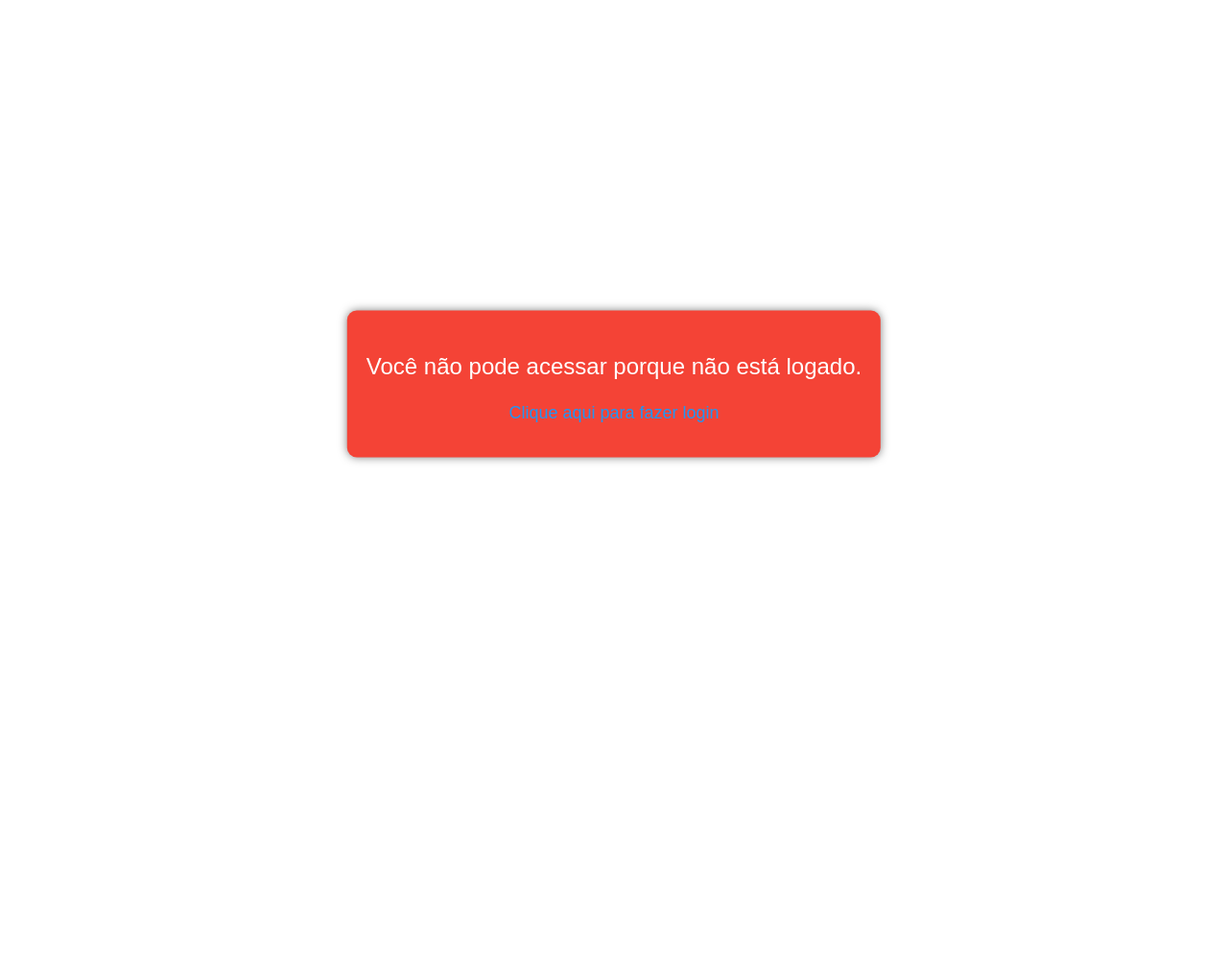
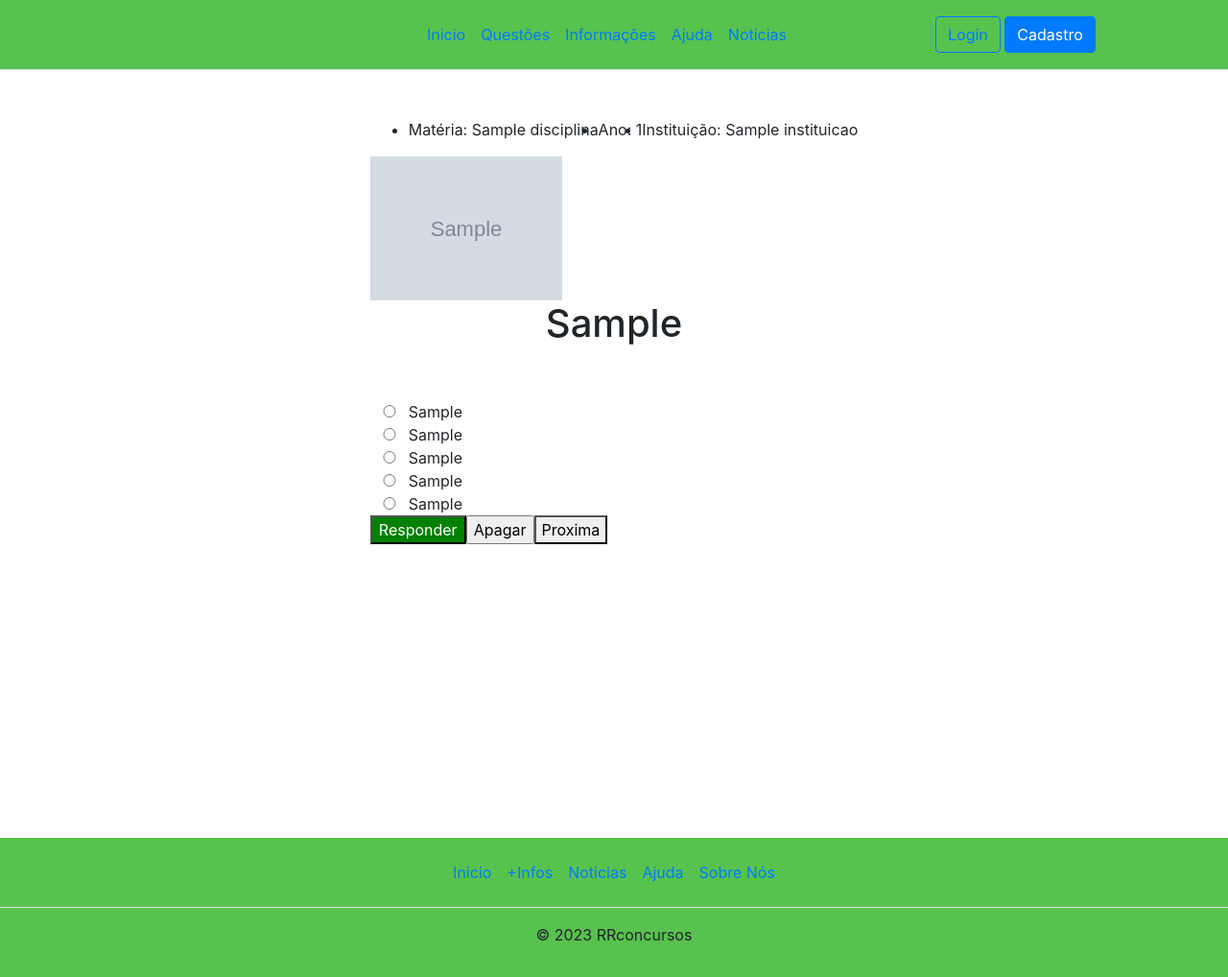
Before and after one commit to LuzKramer/rrconcursos, a PHP site: page /control/questions.php in a window 1280 px wide. Shown: the whole page at 96% size. Before the commit the page ends 483 px from the top, so only its background shows below. Run offline with PHP 8.4, Linux system fonts and the light colour scheme; tables that the repository leaves empty hold one stand-in row (values such as "Sample post"); grey boxes marked "Sample" are stand-in pictures; data that the repository does not hold is empty.

Commit message:
0.30 soon 1.0

```diff
--- a/control/adms/add_quest.php
+++ b/control/adms/add_quest.php
@@ -103,7 +103,8 @@ include('../conection.php');
         </select>
 
         <label for="ano">Ano:</label>
-        <input type="number" name="ano" id="ano" maxlength="4"required>
+        <input type="text" name="ano" id="ano"  maxlength="4"  pattern="\d{4}">
+
 
         <label for="instituicao">Instituição:</label>
         <select name="instituicao" id="instituicao" required>
--- a/control/login.php
+++ b/control/login.php
@@ -28,7 +28,7 @@ if ($quantity == 1) {
 
         echo "<script>alert('Usuario logado !!! ')</script>";
 
-        header("Location: questoes.php");
+        header("Location: questions.php");
         exit();
     } else {
         echo "<script>alert('Erro ao logar! Email ou senha incorretos.')</script>";
--- a/control/noticias.php
+++ b/control/noticias.php
@@ -8,6 +8,7 @@
   <link rel="stylesheet" href="https://maxcdn.bootstrapcdn.com/bootstrap/4.5.2/css/bootstrap.min.css">
   <style>
     /* Add spacing between news items */
+
     .news-section .card {
       height: 90%;
       margin-bottom: 20px;
@@ -73,7 +74,8 @@
           echo "</div>";
         }
       } else {
-        echo "No news available.";
+        echo'SEM NOTICIAS DISPONIVEIS';
+
       }
 
       $mysqli->close();
--- a/control/questions.php
+++ b/control/questions.php
@@ -1,206 +1,254 @@
-<?php
-include('protect.php');
-include('conection.php');
-?>
 <!DOCTYPE html>
-<html>
+<html lang="pt-BR">
 
 <head>
     <meta charset="UTF-8">
-    <title>rrCONCURSOS/questoes</title>
-    <link rel="stylesheet" href="../view/style.css">
+    <meta name="viewport" content="width=device-width, initial-scale=1.0">
+    <title>Código QUESTÃO</title>
+
+
+    <link rel="stylesheet" href="https://maxcdn.bootstrapcdn.com/bootstrap/4.5.2/css/bootstrap.min.css">
+    <style>
+        /* Style for the main section */
+
+        body {
+            height: 100vh;
+            padding: 25px;
+            min-width: 200px;
+            margin: 0px;
+            padding: 0px;
+        }
+
+
+
+        header {
+
+            background: #58c24e;
+        }
+
+        main {
+            height: 100%;
+            background: white;
+            display: flex;
+            flex-direction: center;
+            justify-content: center;
+            justify-items: center;
+
+        }
+
+        .fq{
+            height: 100%;
+            width: 100%;
+            justify-content: center;
+            border: 1px black;
+
+        }
+
+        .fq h1 {
+
+            text-align: center;
+        }
+
+        .fq input[type=radio] {
+
+            width: 40px;
+
+        }
+
+
+
+        .fq input[type=submit] {
+            width: 100px;
+            background-color: green;
+            color: white;
+        }
+
+        /* Style for individual questions */
+        .question {
+            height: 100%;
+            justify-content: center;
+            justify-items: center;
+            overflow: hidden;
+            padding-top: 50px;
+        }
+
+        /* Style for images */
+        .question img {
+            max-width: 100%;
+            height: 20%;
+        }
+
+
+        footer {
+            background: #58c24e;
+
+        }
+    </style>
 </head>
 
 <body>
-    <header class="header">
-        <div class="dv1">
-            <div class="l1e">
-                <div class="bluep"><img src="../view/img/rr.jpeg" height="35px"></div>
 
-                <ul class="ul1">
-                    <li><a href="../index.php">menu</a></li>
-                </ul>
-            </div>
-            <h1>rr CONCURSOS</h1>
-            <ul class="ul2">
-                <li><a href="../control/ajuda.php">ajuda</a></li>
-                <li><a href="../control/assinar.php">assinar</a></li>
-                <li><a href="../control/inout.php">entrar</a></li>
-            </ul>
+    <header class="d-flex flex-wrap align-items-center justify-content-center justify-content-md-between py-3  border-bottom">
+        <div class="col-md-3 mb-2 mb-md-0">
+            <a href="/" class="d-inline-flex link-body-emphasis text-decoration-none">
+                <svg class="bi" width="40" height="32" role="img" aria-label="Bootstrap">
+                    <use xlink:href="#bootstrap"></use>
+                </svg>
+            </a>
         </div>
 
+        <ul class="nav col-12 col-md-auto mb-2 justify-content-center mb-md-0">
+            <li><a href="../index.php" class="nav-link px-2 link-secondary">Inicio</a></li>
+            <li><a href="questions.php" class="nav-link px-2">Questões</a></li>
+            <li><a href="infos.php" class="nav-link px-2">Informações</a></li>
+            <li><a href="ajuda.php" class="nav-link px-2">Ajuda</a></li>
+            <li><a href="noticias.php" class="nav-link px-2">Noticias</a></li>
+        </ul>
 
-        <div class="l2">
-
-            <li><a href="../index.php">INICIO</a></li>
-            <li><a href="../control/estibular.php">VESTIBULAR</a></li>
-            <li><a href="../control/aulas.php">AULAS</a></li>
-            <li><a href="../control/questoes.php">QUESTÕES</a></li>
-
-
-
-            <li><a href="../control/outroscads.php">OUTROS CADERNOS</a></li>
-            <li><a href="../control/noticias.php">NOTICIAS</a></li>
-            <li><a href="../control/infos.php">+INFOS</a></li>
-
+        <div class="col-md-3 text-end">
+            <button type="button" class="btn btn-outline-primary me-2" onclick="window.location.href = 'login.php'">Login</button>
+            <button type="button" class="btn btn-primary" onclick="window.location.href = 'cadastro.php'">Cadastro</button>
         </div>
 
     </header>
-    <div class="schwein">
-        <form action="" class="formse" method="POST">
-            <label for="instituicao">Instituição:</label>
-            <select name="instituicao" id="instituicao" required>
-                <?php
-                // Retrieve the institutions from the database
-                $query_instituicao = "SELECT id_instituicao, nome_instituicao FROM instituicao";
-                $result_instituicao = $mysqli->query($query_instituicao);
-
-                // Display the options for institutions
-                while ($row_instituicao = $result_instituicao->fetch_assoc()) {
-                    echo '<option value="' . $row_instituicao['id_instituicao'] . '">' . $row_instituicao['nome_instituicao'] . '</option>';
-                }
-
-                // Close the result set
-                $result_instituicao->free_result();
-                ?>
-            </select>
-
-            <label for="materia">Matéria:</label>
-            <select name="materia" id="materia" required>
-                <?php
-                // Retrieve the disciplines from the database
-                $query_disciplinas = "SELECT id_disciplina, nome_disciplina FROM disciplinas";
-                $result_disciplinas = $mysqli->query($query_disciplinas);
-
-                // Display the options for disciplines
-                while ($row_disciplina = $result_disciplinas->fetch_assoc()) {
-                    echo '<option value="' . $row_disciplina['id_disciplina'] . '">' . $row_disciplina['nome_disciplina'] . '</option>';
-                }
-
-                // Close the result set      width: 500px;
-
-                $result_disciplinas->free_result();
-                ?>
-            </select>
-            <input type="submit" name="submit" value="filtrar">
-        </form>
-    </div>
-
-    <section class="principal">
-
-
-        <main class="main1">
-
-
+    <main>
+        <div class="question">
 
 
             <?php
 
+            //É prreciso, aceita que dói menos
+            $idd = array();
 
-            if (isset($_POST['submit'])) {
-                $selectedInstituicao = $_POST['instituicao'];
-                $selectedMateria = $_POST['materia'];
+            if (isset($_COOKIE['a'])) {
+                $idd = unserialize($_COOKIE['a']);
+            }
 
-                // Modify your SQL query to include the selected options as filters
-                $questao = "SELECT * FROM questoes as a1, alternativas as a2, disciplinas as a3 WHERE a1.id_questao = a2.id_questao";
-                $questao .= " AND a1.id_instituicao = $selectedInstituicao";
-                $questao .= " AND a1.id_disciplina = $selectedMateria";
+
+            include("conection.php");
+            //Coloque o seu banco de dados, esse é o meu
+            //Sem banco de dados, não funciona
+
+            $questao = "SELECT * FROM questoes as a1
+            JOIN alternativas as a2 ON a1.id_questao = a2.id_questao
+            JOIN disciplinas as a3 ON a1.id_disciplina = a3.id_disciplina
+            JOIN instituicao as a4 ON a1.id_instituicao = a4.id_instituicao";
+
 
             $query_questao = mysqli_query($mysqli, $questao);
 
+            //Preparação das questões, algumas coisas necessárias
+            //Não é preciso explicar o que cada um faz
 
-                //Perguntas ------------------- --------------------- ------------------
+            $cont = 0; //Contadorzin
+            while ($resultado = mysqli_fetch_assoc($query_questao)) { //Enquanto tiver as questões...
+
+
+                $contar = $cont + 1;
+                $responder = $responder + $contar;
+
+                //Ajustando o banco de dados
+                $id_questao = $resultado['id_questao'];
+                $loucura = $resultado['id_alternativa'] + 2;
+
+                //Verifica se já respondeu...
+                if ($id_questao = $loucura) {
+                    if (in_array($id_questao, $idd, true)) {
+                        // $query_questao = mysqli_query($mysql, $questao);
+                        // echo "<h1>Sem questões</h1>";
+
+                    } else {
+
+
+            ?>
+                        <!-- Criando um form para cada questão -->
+                        <form action="#" method="POST" class="fq">
+                    <?php
+
+                        //Parte do form, html + php = loucura
+                        $enunciado = $resultado['enunciado'];
+                        $ano_questao = $resultado['ano'];
+                        $disciplina_questao = $resultado['nome_disciplina'];
+                        $institui = $resultado['nome_instituicao'];
+
+
+                        echo '<ul style="display: flex; flex-direction: row; justify-content: space-between;"><li>Matéria: ' . $disciplina_questao . '</li><li>Ano: ' . $ano_questao . '</li><li>Instituição: ' . $institui . '</li></ul>';
 
 
 
-
-                //Parte 2 - Valiando a resposta correta
-
-
-
-                $cont = 0;
-                while ($resultado = mysqli_fetch_assoc($query_questao)) {
-                    $contar = $cont + 1;
-                    $responder = $responder + $contar;
-                    $resultado['id_questao'] = $resultado['id_alternativa'];
-                    if ($resultado['id_questao'] === $resultado['id_alternativa']) {
-                    }
-            ?>
-
-
-
-                    <form action="" method="POST">
-                <?php
                         $imagem = $resultado['imagem'];
                         if ($imagem != "") {
-                        echo "<img src='$imagem' alt='Imagem not found'> </img>" . '<br>';
+                            echo "<img src='$imagem' alt=''> </img>" . '<br>';
                         }
-                    $enunciado = $resultado['enunciado'];
-                    $ano_questao = $resultado['ano'];
-                    $disciplina_questao = $resultado['nome_disciplina'];
-                    echo "<h1> $enunciado </h1>" . " - " .  $disciplina_questao . " - Ano: " . $ano_questao . '<br>';
-                    echo "Opções: ";
+                        echo "<h1>" . $enunciado . '</h1><br>';
+
                         echo '<br>';
                         echo "<input type='radio' name='escolha' id='' value='" . $resultado['txt_alt1'] . "'>" . $resultado['txt_alt1'] . '<br>';
                         echo "<input type='radio' name='escolha' id='' value='" . $resultado['txt_alt2'] . "'>" . $resultado['txt_alt2'] . '<br>';
                         echo "<input type='radio' name='escolha' id='' value='" . $resultado['txt_alt3'] . "'>" . $resultado['txt_alt3'] . '<br>';
                         echo "<input type='radio' name='escolha' id='' value='" . $resultado['txt_alt4'] . "'>" . $resultado['txt_alt4'] . '<br>';
                         echo "<input type='radio' name='escolha' id='' value='" . $resultado['txt_alt5'] . "'>" . $resultado['txt_alt5'] . '<br>';
-                    echo "<input type='submit' name='envio" . $responder . "' value='Enviar'>";
-                    echo "<input type='reset' name='clear" . $responder . "' value='Apagar'>";
-                    echo " <button name='next'>Proxima</button>";
+                        echo "<input type='submit' name='envio" . $responder . "' value='Responder' id='enviarr'>";
+                        echo "<input type='reset' name='envio" . $responder . "' value='Apagar'>";
+                        echo "<button id='vai'>Proxima</button>";
+                        echo '<br>';
+                        echo '<br>';
                         echo '<br>';
 
+                        //Verificando a resposta
                         if (isset($_POST['envio' . $responder])) {
 
+                            //Se não marcar nada...
+                            $escolha = $_POST['escolha'];
+                            if ($escolha == "") {
+                                echo "marque uma alternativa!";
+                            } else {
 
                                 $certo = $resultado['correta'];
                                 $resposta_certa =  $resultado['txt_alt' . $certo];
-                        $escolha = $_POST['escolha'];
+
                                 if ($resposta_certa === $escolha) {
-                            echo "Portanto, está certo(a)";
+                                    // Se acertar
+                                    $idd[] = $id_questao;
+                                    $idd_convertido = serialize($idd);
+
+                                    // Definindo o COOKIE, o tempo em que a questão ficará armazenada
+                                    setcookie('a', $idd_convertido, time() + 3600);
+                                    echo "<p style='color: green;'>Você acertou !</p>";
                                 } else {
-                            echo "Portanto, está errado(a)";
+                                    // Se errar
+                                    echo "<p style='color: red;'>Você errou !</p><br>";
+                                    echo "A opção certa é: " . $resposta_certa;
                                 }
                             }
                         }
                     }
+                }
+
+                    ?>
+                        </form>
+
+                    <?php
+                }
+
                     ?>
 
-
-                    </form>
+        </div>
     </main>
-        <br><br><br>
-
-    </section>
-
-    <footer>
-        <ul>
-            <li class="ulf">RR CONCURSOS</li>
-            <li class="ulf">Provas</li>
-            <li class="ulf">Video aulas</li>
-            <li class="ulf">Disciplinas</li>
-            <li class="ulf">Sobre Nós</li>
-
-        </ul>
-        <ul>
-            <li class="ulf">PAGINAS ÚTEIS</li>
-            <li class="ulf">Noticias</li>
-            <li class="ulf">Como usar o RR CONCURSOS</li>
-            <li class="ulf">Avalie-nos</li>
-        </ul>
-        <div class="bluep2">RR CONCURSOS</div>
-
-
-    </footer>
-
-
-
-</body>
 
 
 
 
-
+    <footer class="py-3 ">
+        <ul class="nav justify-content-center border-bottom pb-3 mb-3">
+            <li class="nav-item"><a href="../index.php" class="nav-link px-2 text-body-secondary">Inicio</a></li>
+            <li class="nav-item"><a href="infos.php" class="nav-link px-2 text-body-secondary">+Infos</a></li>
+            <li class="nav-item"><a href="noticias.php" class="nav-link px-2 text-body-secondary">Noticias</a></li>
+            <li class="nav-item"><a href="ajuda.php" class="nav-link px-2 text-body-secondary">Ajuda</a></li>
+            <li class="nav-item"><a href="us.php" class="nav-link px-2 text-body-secondary">Sobre Nós</a></li>
+        </ul>
+        <p class="text-center text-body-secondary">© 2023 RRconcursos</p>
+    </footer>
+</body>
 
 </html>
```
Also changed, not shown: control/ajuda.php (+8 -3 lines), control/question.php (deleted, +0 -172 lines), view/style.css (+2 -86 lines). Lines whose indentation alone changed are shown as unchanged.
